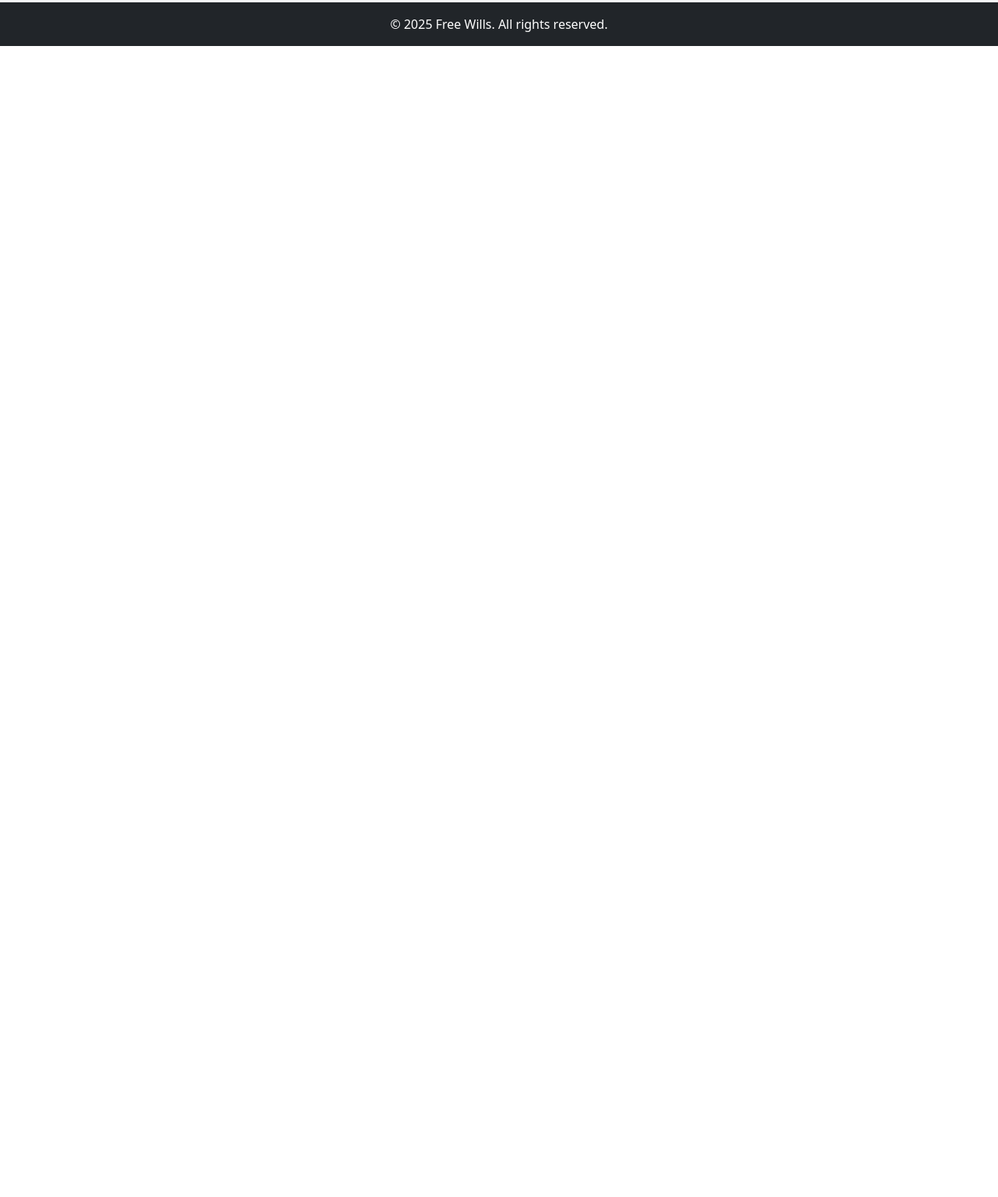
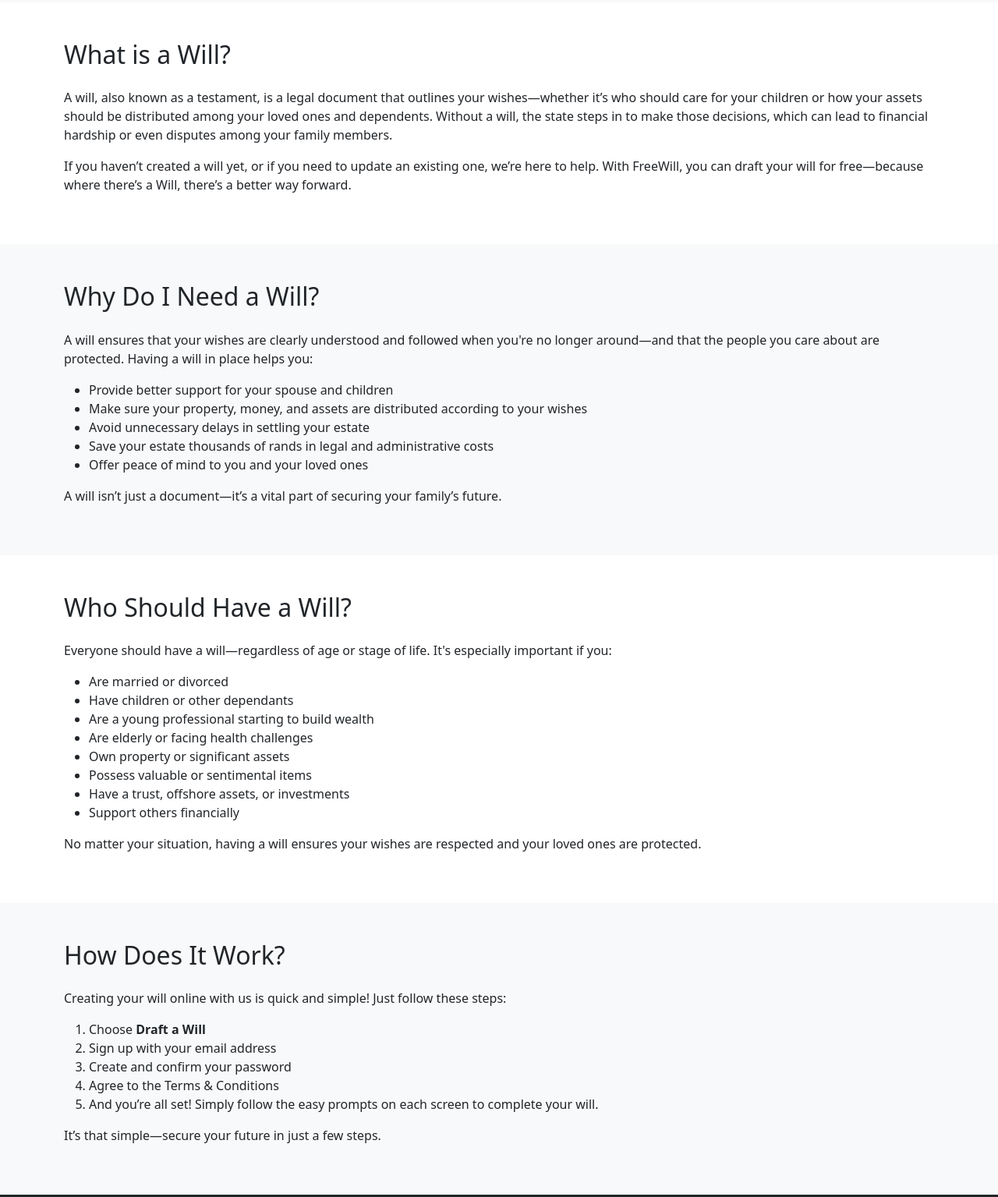
Before and after one commit to createmywill/willwise, a plain HTML site: page index.html in a window 1280 px wide. Shown: the part 1264-2799 px from the top of the page at 78% size. Before the commit the page ends 1323 px from the top, so only its background shows below. Drawn offline with nearby package versions, Linux system fonts and the light colour scheme.

Commit message:
Update index.html

```diff
--- a/index.html
+++ b/index.html
@@ -89,7 +89,73 @@
       <div class="mt-4" id="costResult"></div>
     </div>
   </section>
+<section class="bg-white py-5">
+  <div class="container">
+    <h2 class="mb-4">What is a Will?</h2>
+    <p>
+      A will, also known as a testament, is a legal document that outlines your wishes—whether it’s who should care for your children or how your assets should be distributed among your loved ones and dependents. Without a will, the state steps in to make those decisions, which can lead to financial hardship or even disputes among your family members.
+    </p>
+    <p>
+      If you haven’t created a will yet, or if you need to update an existing one, we’re here to help. With FreeWill, you can draft your will for free—because where there’s a Will, there’s a better way forward.
+    </p>
+  </div>
+</section>
 
+<section class="bg-light py-5">
+  <div class="container">
+    <h2 class="mb-4">Why Do I Need a Will?</h2>
+    <p>
+      A will ensures that your wishes are clearly understood and followed when you're no longer around—and that the people you care about are protected. Having a will in place helps you:
+    </p>
+    <ul>
+      <li>Provide better support for your spouse and children</li>
+      <li>Make sure your property, money, and assets are distributed according to your wishes</li>
+      <li>Avoid unnecessary delays in settling your estate</li>
+      <li>Save your estate thousands of rands in legal and administrative costs</li>
+      <li>Offer peace of mind to you and your loved ones</li>
+    </ul>
+    <p>
+      A will isn’t just a document—it’s a vital part of securing your family’s future.
+    </p>
+  </div>
+</section>
+
+<section class="bg-white py-5">
+  <div class="container">
+    <h2 class="mb-4">Who Should Have a Will?</h2>
+    <p>Everyone should have a will—regardless of age or stage of life. It's especially important if you:</p>
+    <ul>
+      <li>Are married or divorced</li>
+      <li>Have children or other dependants</li>
+      <li>Are a young professional starting to build wealth</li>
+      <li>Are elderly or facing health challenges</li>
+      <li>Own property or significant assets</li>
+      <li>Possess valuable or sentimental items</li>
+      <li>Have a trust, offshore assets, or investments</li>
+      <li>Support others financially</li>
+    </ul>
+    <p>
+      No matter your situation, having a will ensures your wishes are respected and your loved ones are protected.
+    </p>
+  </div>
+</section>
+
+<section class="bg-light py-5">
+  <div class="container">
+    <h2 class="mb-4">How Does It Work?</h2>
+    <p>Creating your will online with us is quick and simple! Just follow these steps:</p>
+    <ol>
+      <li>Choose <strong>Draft a Will</strong></li>
+      <li>Sign up with your email address</li>
+      <li>Create and confirm your password</li>
+      <li>Agree to the Terms & Conditions</li>
+      <li>And you’re all set! Simply follow the easy prompts on each screen to complete your will.</li>
+    </ol>
+    <p>
+      It’s that simple—secure your future in just a few steps.
+    </p>
+  </div>
+</section>
   <footer class="bg-dark text-white text-center py-3">
     <div class="container">
       <p class="mb-0">&copy; 2025 Free Wills. All rights reserved.</p>
```
